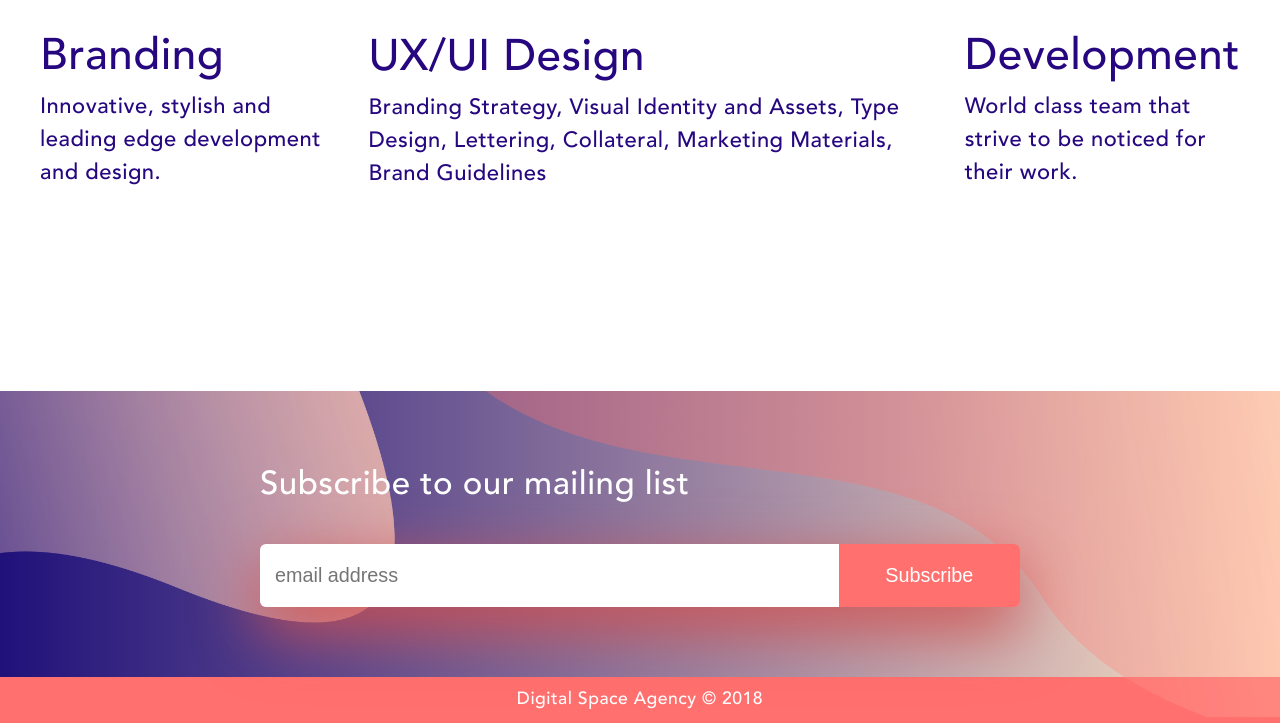
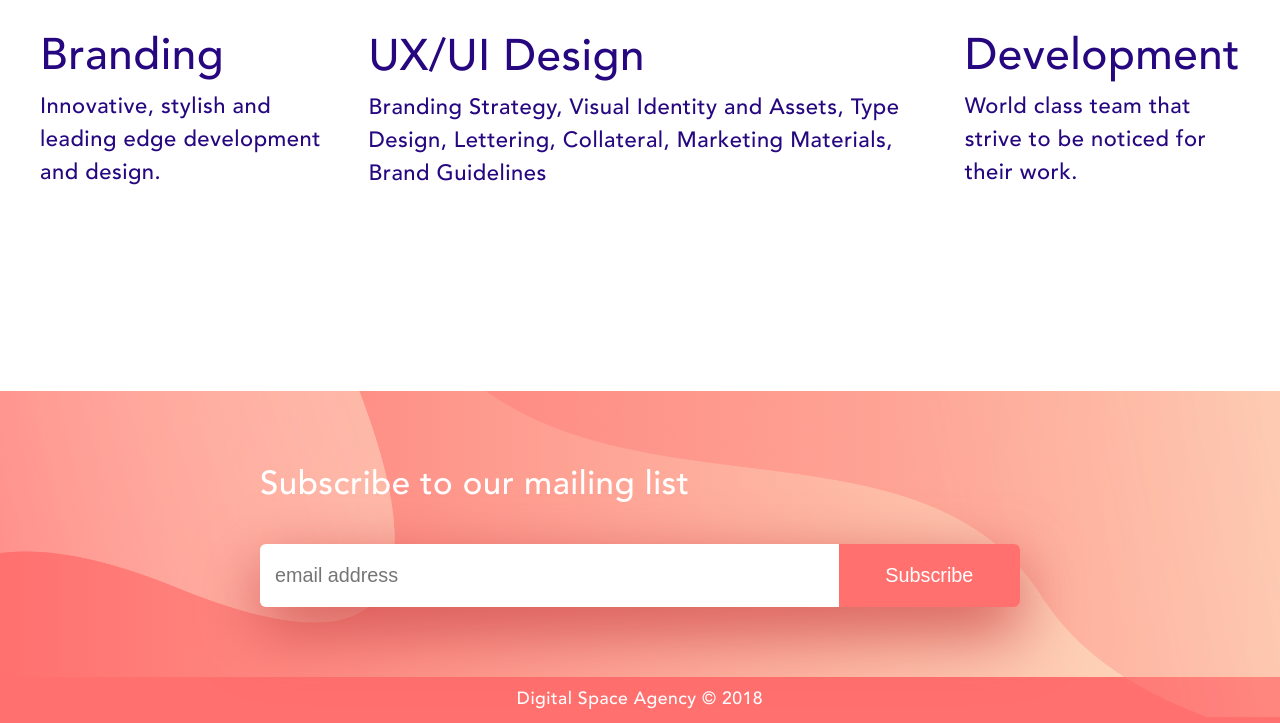
Before and after one commit to Digital-Space-Agency/digital-space-agency.github.io, a plain HTML site: page index.html in a window 1280 px wide. Shown: the part 986-1709 px from the top of the page. Drawn offline with Linux system fonts and the light colour scheme.

Commit message:
Update main.css

```diff
--- a/assets/css/main.css
+++ b/assets/css/main.css
@@ -156,9 +156,9 @@
     opacity: 0; } }
 
 .contact-bottom {
-  background-color: #20117A;
-  background-image: -webkit-gradient(linear, left top, right top, from(#20117A), to(#FDE0C2));
-  background-image: linear-gradient(to right, #20117A 0%, #FDE0C2 100%); }
+  background-color: #FF706F;
+  background-image: -webkit-gradient(linear, left top, right top, from(#FF706F), to(#FDE0C2));
+  background-image: linear-gradient(to right, #FF706F 0%, #FDE0C2 100%); }
 
 .subscribe {
   background-image: url("../images/Subscribe.png");
```
